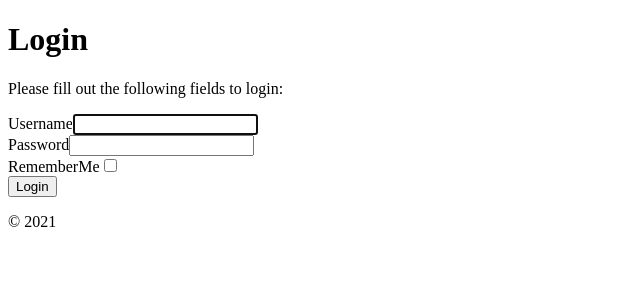
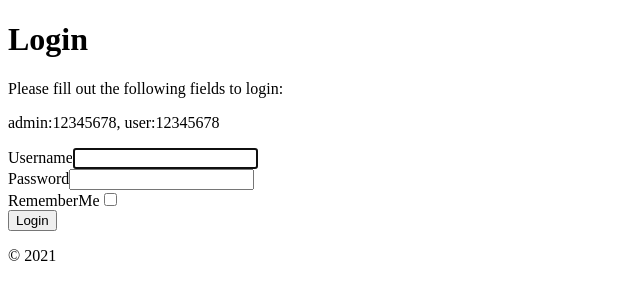
Before and after one commit to kesvesna/book, a Yii app: template backend/views/site/login.php in a window 1280 px wide. Shown: the top 300 px of the page, without its empty margins (0-640 px from the left). Run offline with PHP 8.4 and a stand-in for Yii, Linux system fonts and the light colour scheme; the template is opened without the code that fills it, so the values that code supplies are empty; form fields are guessed from the names that the template uses; some libraries are stand-ins or nearby versions.

Commit message:
Added admin and user pass to the login page

```diff
--- a/backend/views/site/login.php
+++ b/backend/views/site/login.php
@@ -13,6 +13,7 @@ $this->title = 'Login';
     <h1><?= Html::encode($this->title) ?></h1>
 
     <p>Please fill out the following fields to login:</p>
+    <p>admin:12345678, user:12345678</p>
 
             <?php $form = ActiveForm::begin(['id' => 'login-form']); ?>
 
--- a/frontend/views/site/login.php
+++ b/frontend/views/site/login.php
@@ -14,7 +14,7 @@ $this->params['breadcrumbs'][] = $this->title;
     <h1><?= Html::encode($this->title) ?></h1>
 
     <p>Please fill out the following fields to login:</p>
-
+    <p>admin:12345678, user:12345678</p>
     <div class="row">
         <div class="col-lg-5">
             <?php $form = ActiveForm::begin(['id' => 'login-form']); ?>
```
